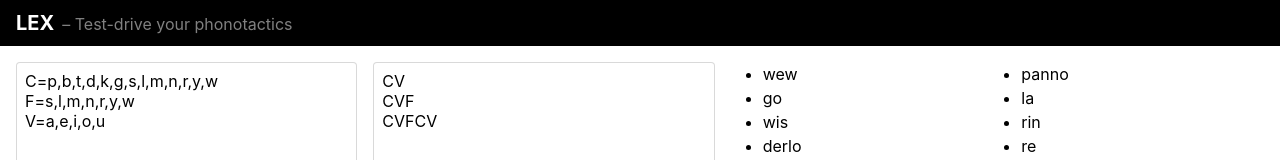
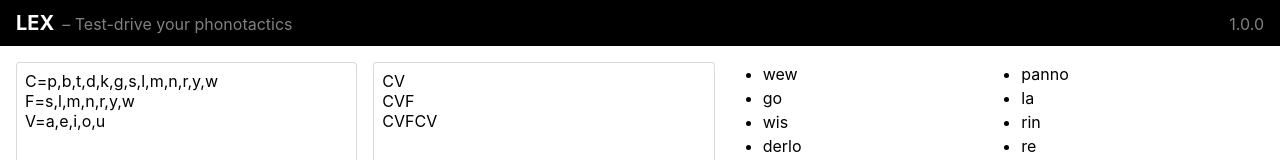
Before and after one commit to jeanfredrik/lex, a React (Create React App) app: page / in a window 1280 px wide. Shown: the top 160 px of the page. Built offline with nearby package versions, Linux system fonts and the light colour scheme; what randomstring would draw is missing.

Commit message:
✨ Add version info in header

```diff
--- a/src/App.js
+++ b/src/App.js
@@ -3,9 +3,21 @@ import Main from './containers/Main';
 
 const App = () => (
   <div className="flex flex-column height-100">
-    <div className="flex-none bg-black white px2 py1">
-      <span className="uppercase bold h3">Lex</span>
-      <span className="opacity-50 pl1">– Test-drive your phonotactics</span>
+    <div className="flex-none bg-black white px1 py1 flex items-baseline">
+      <div className="flex-auto px1">
+        <span className="uppercase bold h3">Lex</span>
+        <span className="opacity-50 pl1">– Test-drive your phonotactics</span>
+      </div>
+      <div className="flex-none px1">
+        <a
+          href={process.env.REACT_APP_RELEASE_LIST}
+          className="color-inherit opacity-50 no-underline hover-underline"
+          target="_blank"
+          rel="noopener noreferrer"
+        >
+          {process.env.REACT_APP_VERSION}
+        </a>
+      </div>
     </div>
     <Main />
   </div>
--- a/src/f.css
+++ b/src/f.css
@@ -781,10 +781,10 @@
 .right {
   text-align: right; }
 
-.underline {
+.active-underline:active, .focus-underline:focus, .hover-underline:hover, .underline {
   text-decoration: underline; }
 
-.no-underline, .btn {
+.active-no-underline:active, .focus-no-underline:focus, .hover-no-underline:hover, .no-underline, .btn {
   text-decoration: none; }
 
 .uppercase {
```
Also changed, not shown: 1 other file (tests, documents, lock files or other folders).
